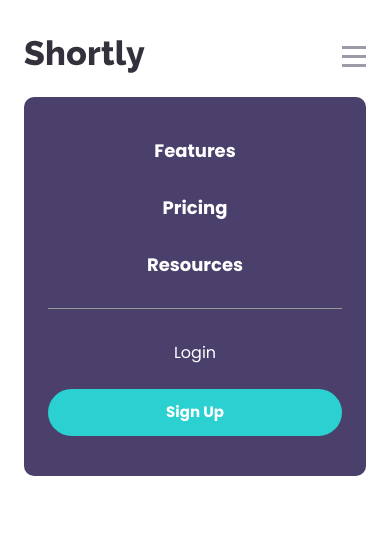
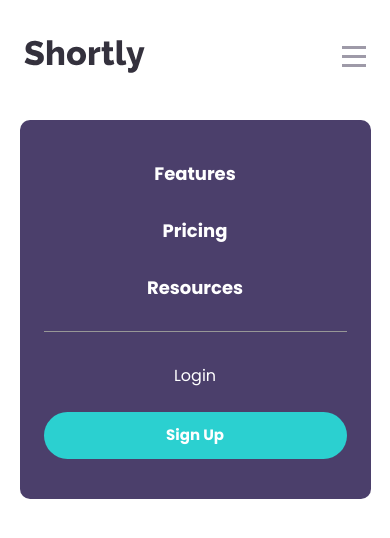
Before and after one commit to thorwski/url-shortener-api-landing, a React (Vite) app: page / in a window 390 px wide. Both pictures are taken after a click on the button 354 px from the left and 56 px from the top of the page. Shown: the top 538 px of the page. Built offline with nearby package versions, Linux system fonts and the light colour scheme.

Commit message:
fix mobile menu animation and layout

```diff
--- a/src/components/Header/Header.tsx
+++ b/src/components/Header/Header.tsx
@@ -22,7 +22,8 @@ const Header = () => {
   }, []);
 
   return (
-    <header className="bg-white py-10 md:py-12 px-6 md:px-8 fixed w-[100vw]">
+    <>
+      <header className="bg-white py-10 md:py-12 px-6 md:px-8 fixed w-[100vw] z-50">
         <div className="max-w-[1110px] mx-auto flex justify-between items-center">
           <a href="/">
             <img src={shortlyLogo} alt="shortly logo" />
@@ -57,14 +58,15 @@ const Header = () => {
             </div>
           </div>
         </div>
+      </header>
       <AnimatePresence>
         {menuOpen && (
           <motion.div
-            initial={{ opacity: 0, y: -20 }}
-            animate={{ opacity: 1, y: 0 }}
-            exit={{ opacity: 0, y: -20 }}
-            transition={{ duration: 0.3 }}
-            className="md:hidden bg-light-purple text-white px-6 py-10 mt-6 rounded-[10px]"
+            initial={{ x: "100vw" }}
+            animate={{ x: 0 }}
+            exit={{ x: "100vw" }}
+            transition={{ duration: 0.4, ease: "easeOut" }}
+            className="fixed top-[120px] left-0 right-0 mx-auto bg-light-purple text-white px-6 py-10 rounded-[10px] w-[90%] max-w-[400px] z-[999] md:hidden"
           >
             <div className="flex flex-col gap-8 text-center">
               <div className="flex flex-col gap-[30px] text-center">
@@ -101,7 +103,7 @@ const Header = () => {
           </motion.div>
         )}
       </AnimatePresence>
-    </header>
+    </>
   );
 };
 
```
Lines whose indentation alone changed are shown as unchanged.
